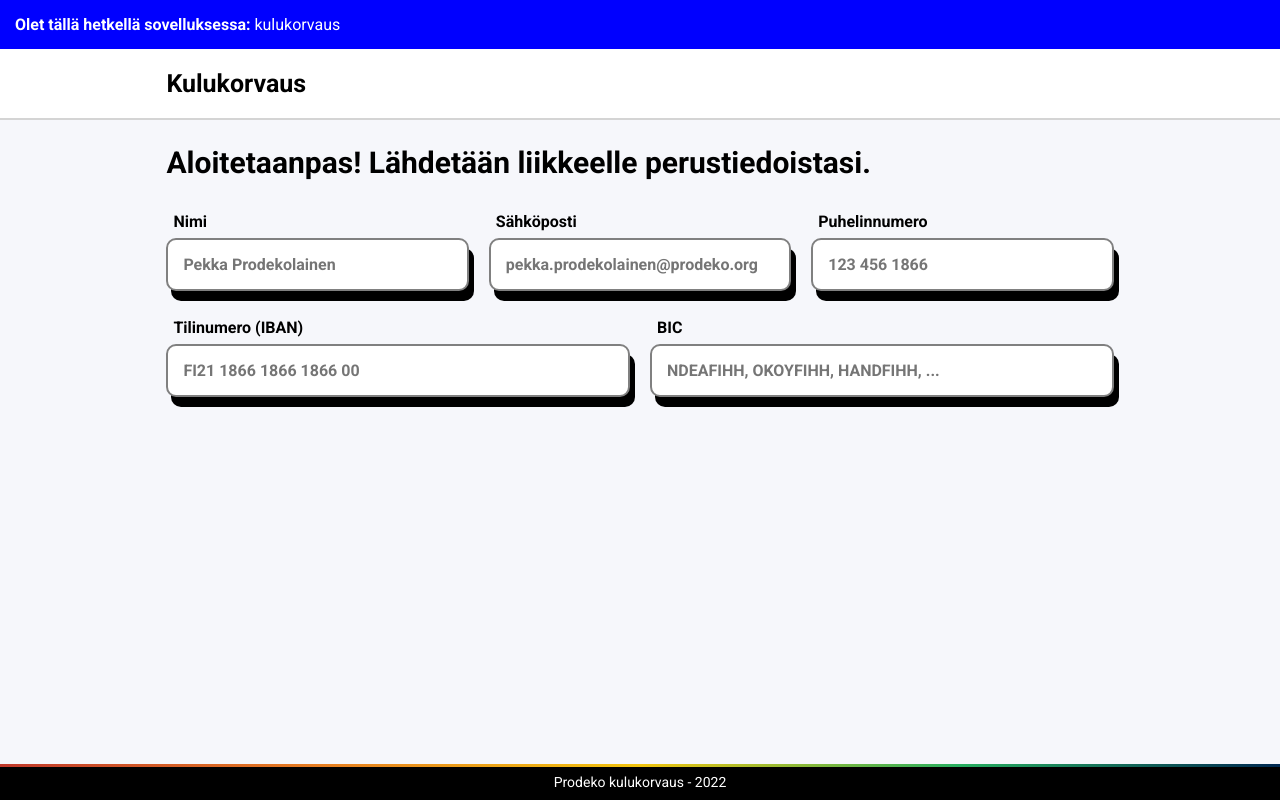
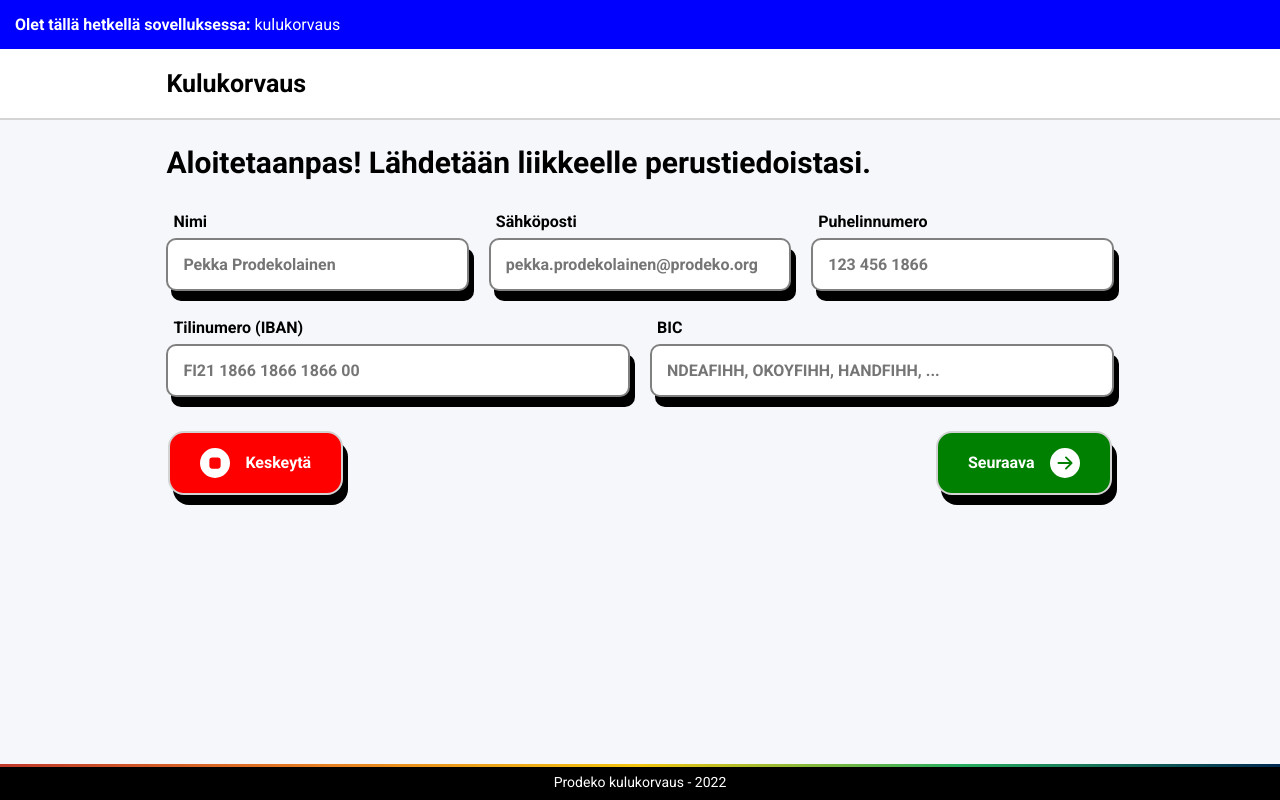
Before and after one commit to SPalojoki/Prodeko-kulukorvaus, a React (Create React App) app in the folder Frontend/: page /lomake in a window 1280 px wide. Shown: the top 800 px of the page. Built offline with nearby package versions, Linux system fonts and the light colour scheme.

Commit message:
Universalize Button component, build forms with Formik and install Redux for state

```diff
--- a/Frontend/package.json
+++ b/Frontend/package.json
@@ -6,11 +6,13 @@
     "@testing-library/jest-dom": "^5.16.1",
     "@testing-library/react": "^12.1.2",
     "@testing-library/user-event": "^13.5.0",
+    "formik": "^2.2.9",
     "react": "^17.0.2",
     "react-dom": "^17.0.2",
     "react-icons": "^4.3.1",
     "react-router-dom": "^6.2.1",
     "react-scripts": "5.0.0",
+    "redux": "^4.1.2",
     "styled-components": "^5.3.3",
     "web-vitals": "^2.1.3"
   },
--- a/Frontend/src/components/Button.jsx
+++ b/Frontend/src/components/Button.jsx
@@ -1,11 +1,12 @@
 import React from 'react';
 import styled from 'styled-components';
-import { BsFileEarmarkPlus } from 'react-icons/bs';
 
-const Container = styled.div`
+
+const Container = styled.button`
   display: flex;
   gap: 15px;
-  background-color: black;
+  align-items: center;
+  background-color: green;
   border-radius: 16px;
   white-space: nowrap;
   width: min-content;
@@ -13,24 +14,26 @@ const Container = styled.div`
   margin: 4px 2px;
   text-align: center;
   color: white;
-  transition: 0.3s;
-  &:hover{
-    background-color: #3d3d3d;
+  box-shadow: 5px 10px #000000;
+  transition: 0.5s;
+  border: 2px solid lightgray;
+  font-size: 16px;
+  font-weight: bold;
+  &:hover {
+    box-shadow: 3px 7px #000000;
+    transition: 0.5s;
+    transform: translate(2px, 3px);
     cursor: pointer;
   }
 `;
 
-const Text = styled.div`
-  color: white;
-`;
 
 
 // eslint-disable-next-line react/prop-types
-const Button = ({ text, onClick }) => {
+const Button = ({ onClick, color, children, type }) => {
   return(
-    <Container onClick={onClick}>
-      <BsFileEarmarkPlus />
-      <Text>{text}</Text>
+    <Container onClick={onClick} style={{ backgroundColor: color }} type={type}>
+      {children}
     </Container>
   );
 };
--- a/Frontend/src/components/Forms/BasicInfoForm.jsx
+++ b/Frontend/src/components/Forms/BasicInfoForm.jsx
@@ -2,6 +2,9 @@ import React from 'react';
 import FormTextField from './FormTextField';
 import FormTitle from './FormTitle';
 import styled from 'styled-components';
+import Button from '../Button';
+import { BsFillArrowRightCircleFill, BsFillStopCircleFill } from 'react-icons/bs';
+import FormikWrapper from './FormikWrapper';
 
 const Container = styled.div`
   width: 100%;
@@ -14,20 +17,59 @@ const Fields = styled.div`
   flex-wrap: wrap;
 `;
 
+const Buttonbar = styled.div`
+  display: flex;
+  justify-content: space-between;
+  margin: 30px 0px 0px 0px;
+`;
 
+
+
+const initialValues = {
+  name: '',
+  email: '',
+  phone: '',
+  iban: '',
+  bic: ''
+}
+;
+
+
+
+
+
+const BasicInfoFormFields = () => {
+  return(
+    <Container>
+      <Fields>
+        <FormTextField name='name' type='text' showName='Nimi' placeholder='Pekka Prodekolainen'/>
+        <FormTextField name='email' type='email' showName='Sähköposti' placeholder='pekka.prodekolainen@prodeko.org'/>
+        <FormTextField name='phone' type='text' showName='Puhelinnumero' placeholder='123 456 1866'/>
+        <FormTextField name='iban' type='text' showName='Tilinumero (IBAN)' placeholder='FI21 1866 1866 1866 00'/>
+        <FormTextField name='bic' type='text' showName='BIC' placeholder='NDEAFIHH, OKOYFIHH, HANDFIHH, ...'/>
+      </Fields>
+      <Buttonbar>
+        <Button color='red' type='button'>
+          <BsFillStopCircleFill size='30'/>
+          Keskeytä
+        </Button>
+        <Button type='submit'>
+          Seuraava
+          <BsFillArrowRightCircleFill size='30'/>
+        </Button>
+      </Buttonbar>
+    </Container>
+  );
+};
 
 
 const BasicInfoForm = () => {
   return(
     <Container>
       <FormTitle title='Aloitetaanpas! Lähdetään liikkeelle perustiedoistasi.' />
-      <Fields>
-        <FormTextField name='Nimi' placeHolder='Pekka Prodekolainen'/>
-        <FormTextField name='Sähköposti' placeHolder='pekka.prodekolainen@prodeko.org'/>
-        <FormTextField name='Puhelinnumero' placeHolder='123 456 1866'/>
-        <FormTextField name='Tilinumero (IBAN)' placeHolder='FI21 1866 1866 1866 00'/>
-        <FormTextField name='BIC' placeHolder='NDEAFIHH, OKOYFIHH, HANDFIHH, ...'/>
-      </Fields>
+      <FormikWrapper initialValues={initialValues} onSubmit={values => console.log(values)}>
+        <BasicInfoFormFields />
+      </FormikWrapper>
     </Container>
   );
 };
--- a/Frontend/src/components/Forms/FormTextField.jsx
+++ b/Frontend/src/components/Forms/FormTextField.jsx
@@ -1,5 +1,6 @@
 import React from 'react';
 import styled from 'styled-components';
+import { Field } from 'formik';
 
 const Container = styled.div`
   flex-grow: 1;
@@ -20,9 +21,10 @@ const TextInput = styled.input`
   transition: 1s;
   &:focus {
     box-shadow: 8px 13px;
-    transition: 1s;
+    transition: 0.5s;
     border-color: black;
     outline: none;
+    transform: translate(-3px, -3px);
   }
 `;
 
@@ -32,14 +34,12 @@ const NameText = styled.div`
 `;
 
 
-
-
 // eslint-disable-next-line react/prop-types
-const FormTextField = ({ name, placeHolder }) => {
+const FormTextField = ({ showName, name, type, placeholder }) => {
   return(
     <Container>
-      <NameText>{name}</NameText>
-      <TextInput placeholder={placeHolder} />
+      <NameText>{showName}</NameText>
+      <Field name={name} type={type} as={TextInput} placeholder={placeholder} />
     </Container>
   );
 };
--- /dev/null
+++ b/Frontend/src/components/Forms/FormikWrapper.jsx
@@ -0,0 +1,16 @@
+import React from 'react';
+import { Formik, Form } from 'formik';
+
+
+// eslint-disable-next-line react/prop-types
+const FormikWrapper = ({ initialValues, onSubmit, children }) => {
+  return(
+    <Formik initialValues={initialValues} onSubmit={onSubmit}>
+      <Form>
+        {children}
+      </Form>
+    </Formik>
+  );
+};
+
+export default FormikWrapper;
--- a/Frontend/src/components/Forms/Forms.jsx
+++ b/Frontend/src/components/Forms/Forms.jsx
@@ -17,7 +17,7 @@ const Form = () => {
     <Container>
       <Routes>
         <Route path='/' element={<BasicInfoForm />} />
-        <Route path='/kulut' element={<div>Moi</div>}/>
+        <Route path='/uusikulu' element={<div>Moi</div>}/>
       </Routes>
     </Container>
   );
```
Also changed, not shown: Frontend/src/components/StartScreen.jsx (+7 -3 lines), Frontend/src/static/WelcomeImage.png, 1 other file (tests, documents, lock files or other folders).
